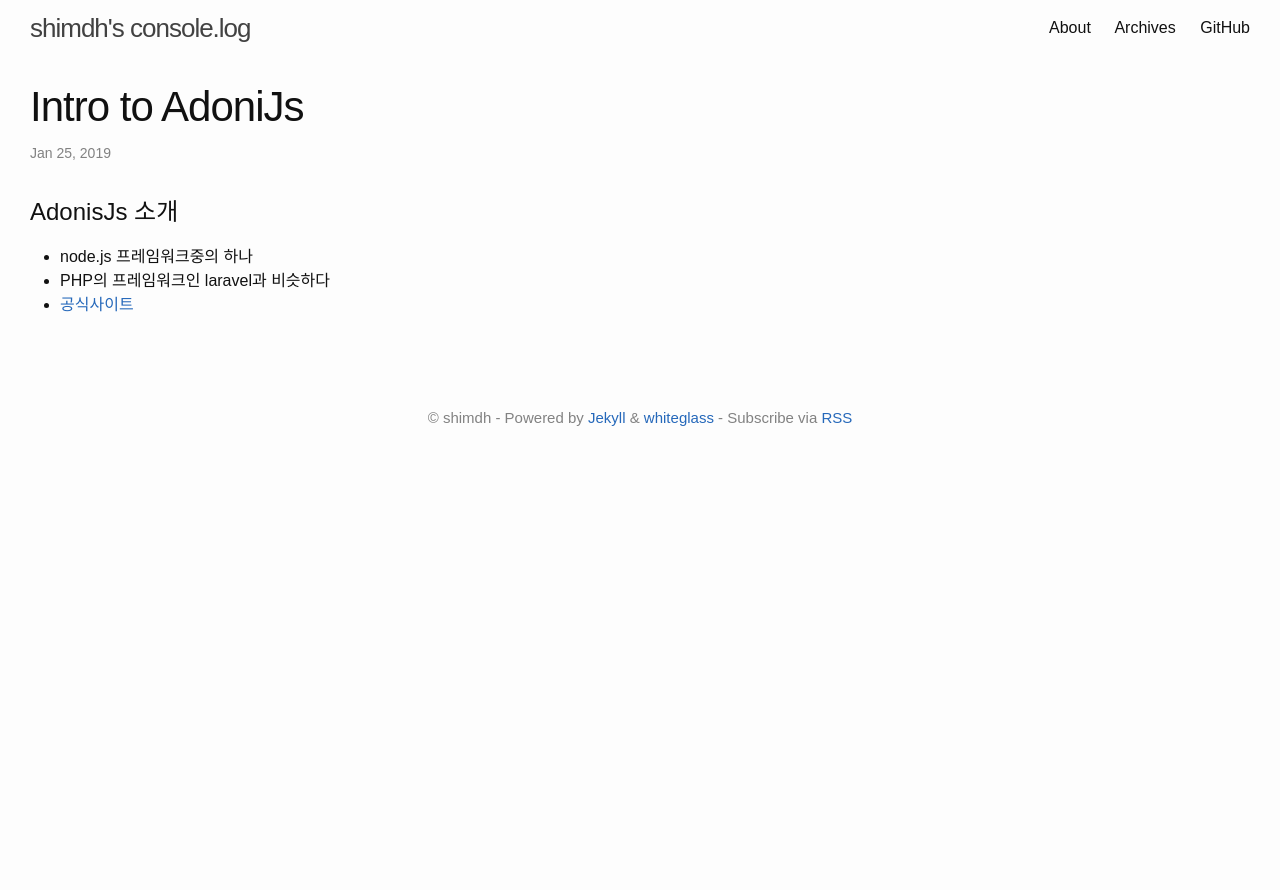
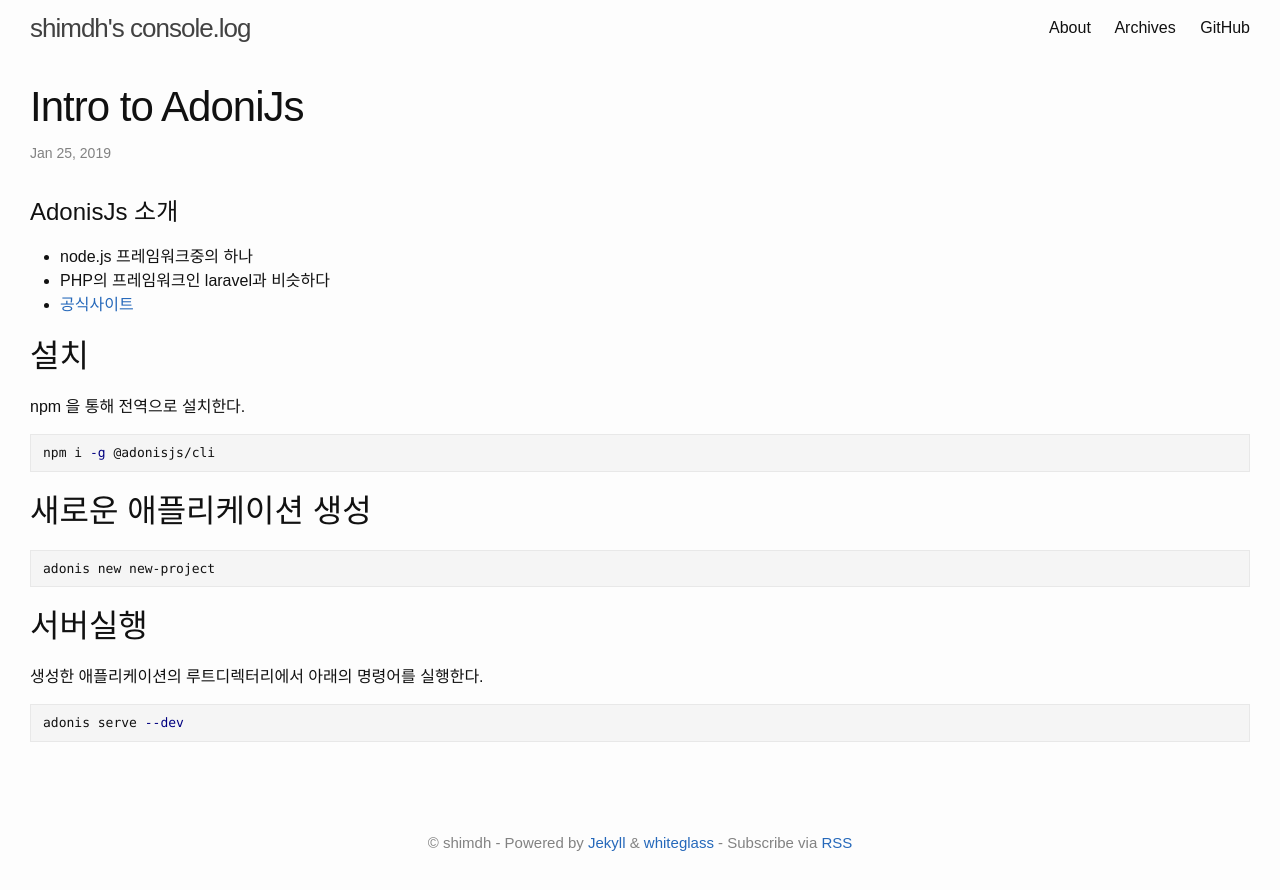
Before and after one commit to yous/whiteglass, a Jekyll site: the page built from _posts/2019-02-26-adonisjs.md, in a window 1280 px wide. Shown: the top 890 px of the page. Built offline with Jekyll 4.4.1, drawn with Linux system fonts in a browser that asks for light colours.

Commit message:
Update 2019-02-26-adonisjs.md

````diff
--- a/_posts/2019-02-26-adonisjs.md
+++ b/_posts/2019-02-26-adonisjs.md
@@ -10,3 +10,20 @@
 - node.js 프레임워크중의 하나
 - PHP의 프레임워크인 laravel과 비슷하다
 - [공식사이트](https://adonisjs.com/)
+
+## 설치
+npm 을 통해 전역으로 설치한다.
+```sh
+npm i -g @adonisjs/cli
+```
+
+## 새로운 애플리케이션 생성
+```sh
+adonis new new-project
+```
+
+## 서버실행
+생성한 애플리케이션의 루트디렉터리에서 아래의 명령어를 실행한다.
+```sh
+adonis serve --dev
+```
````
